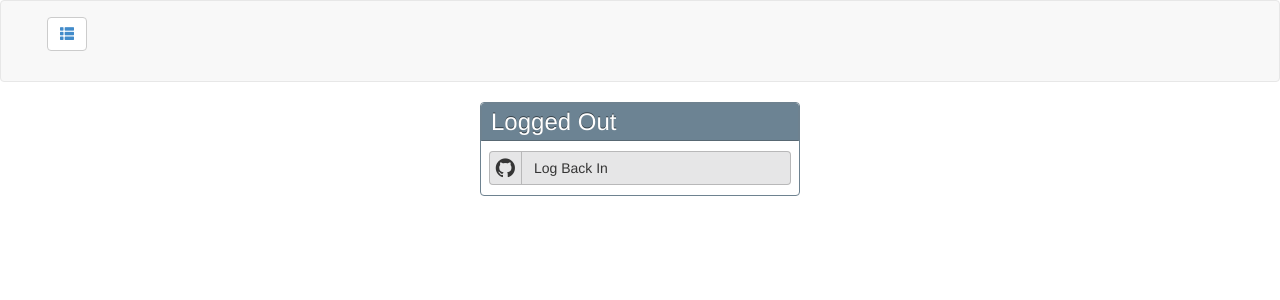
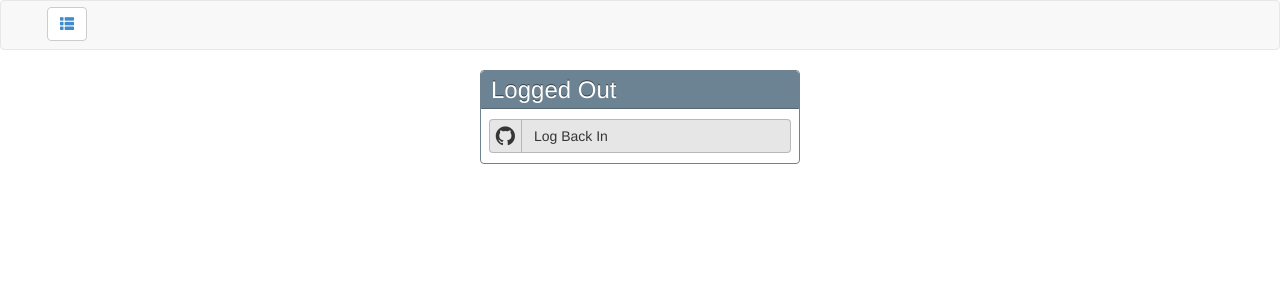
Before and after one commit to taddeimania/hackathon, a Django app: page /logout/ in a window 1280 px wide. Shown: the top 300 px of the page. Run offline with Django 3.2, Linux system fonts and the light colour scheme; parts of the project's set-up code (start-up, migrations or seed data) failed here and were passed over; some libraries are stand-ins or nearby versions; grey boxes are pictures that could not be loaded.

Commit message:
navbar went on a diet

```diff
--- a/reporanker/static/reporanker/css/less/reporanker.less
+++ b/reporanker/static/reporanker/css/less/reporanker.less
@@ -258,3 +258,12 @@ html, body {
     }
 }
 /* -- End Create Repo Review -- */
+
+.navbar-text {
+    margin-top: 5px;
+    margin-bottom: 5px;
+}
+
+.navbar {
+    min-height: 38px;
+}
--- a/reporanker/static/reporanker/css/reporanker.css
+++ b/reporanker/static/reporanker/css/reporanker.css
@@ -233,3 +233,10 @@ body {
   width: 100%;
 }
 /* -- End Create Repo Review -- */
+.navbar-text {
+  margin-top: 5px;
+  margin-bottom: 5px;
+}
+.navbar {
+  min-height: 38px;
+}
```
